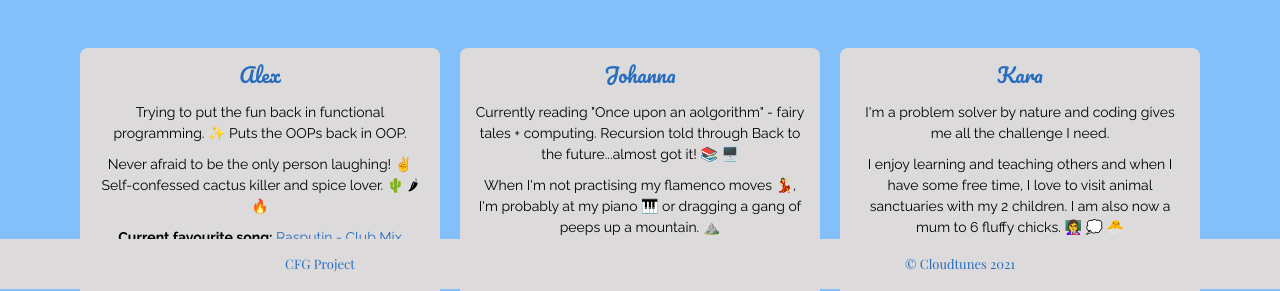
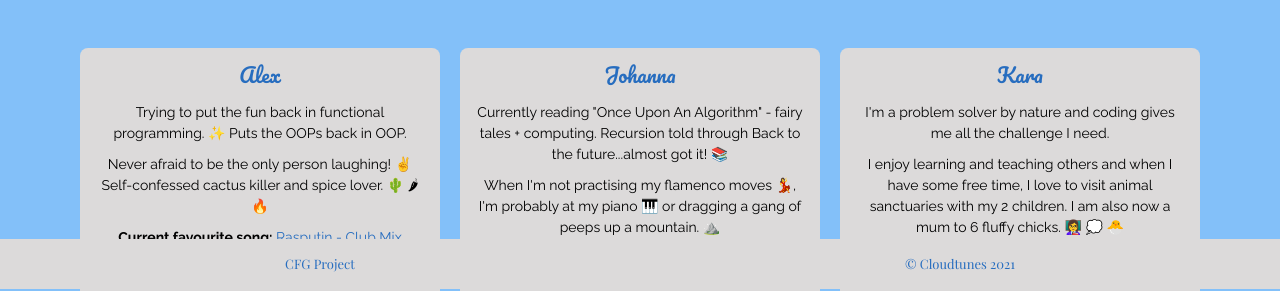
Before and after one commit to Brezita/cfg-final-project, a Flask app: page /about in a window 1280 px wide. Shown: the part 511-802 px from the top of the page. Run offline with Flask 2, Linux system fonts and the light colour scheme; some libraries are stand-ins or nearby versions.

Commit message:
correcting spelling mistakes in Johanna about me section

```diff
--- a/website/templates/about.html
+++ b/website/templates/about.html
@@ -41,7 +41,7 @@
     </div>
     <div class="col-sm border-box">
       <h3 class="about-heading">Johanna</h3>
-      <p class="about-text">Currently reading "Once upon an aolgorithm" - fairy tales + computing. Recursion told through Back to the future...almost got it! 📚 🖥️ </p>
+      <p class="about-text">Currently reading "Once Upon An Algorithm" - fairy tales + computing. Recursion told through Back to the future...almost got it! 📚 </p>
       <or class="about-text">When I'm not practising my flamenco moves 💃, I'm probably at my piano 🎹 or dragging a gang of peeps up a mountain. ⛰️ </p>
       <p class="about-text"><b>Current favourite song:</b> <a href="https://open.spotify.com/track/5CKHhg31HcYYhwUeeGqvhq?si=c761e26451094710 " class="sign-link" target="_blank">Nina Simona - I Wish I Knew How It Would Feel To Be Free</a></p>
     </div>
```
